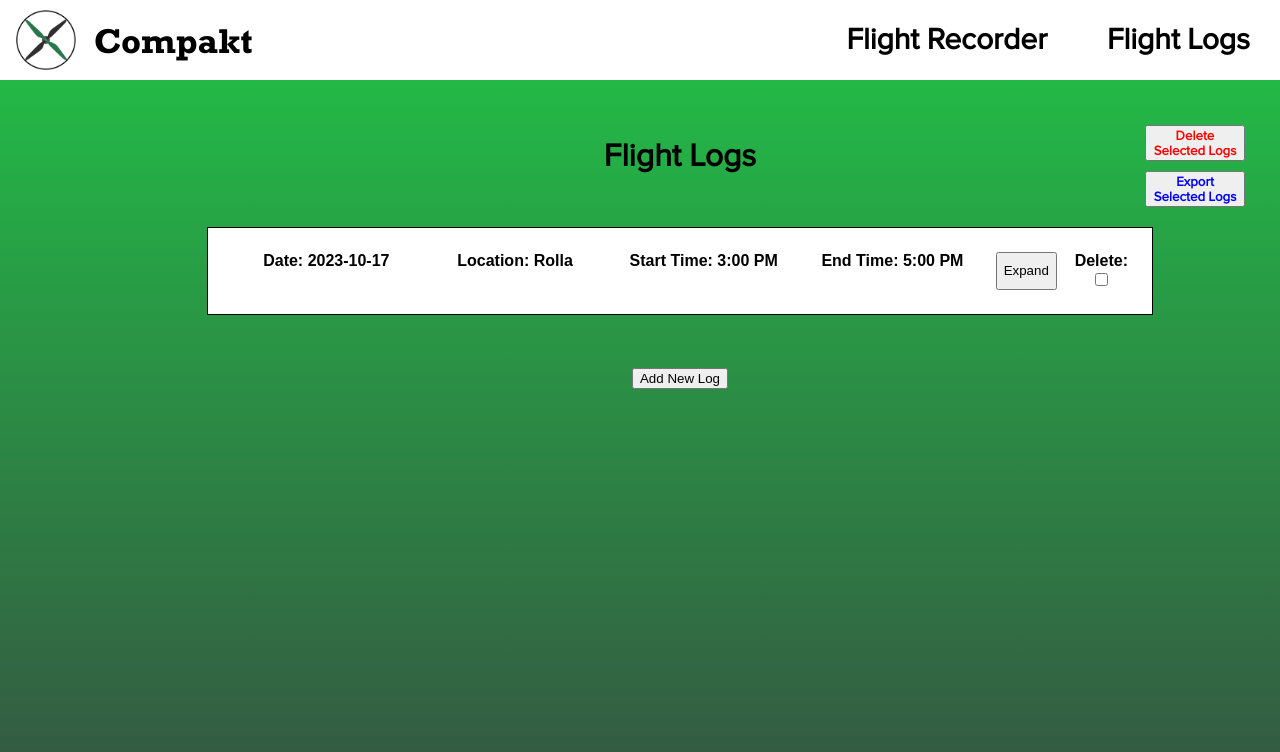
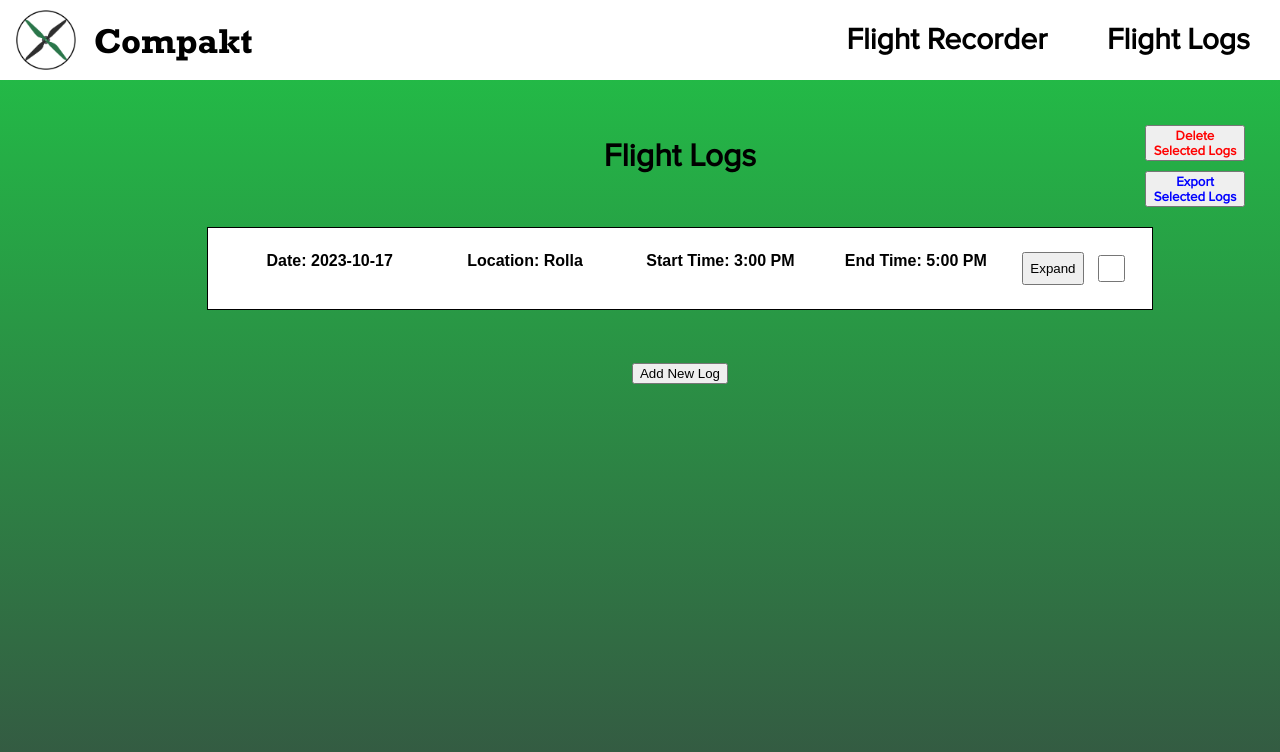
Before and after one commit to MissouriMRR/compakt, a SvelteKit app: page /logs in a window 1280 px wide. Shown: the top 752 px of the page. Built offline with nearby package versions, Linux system fonts and the light colour scheme.

Commit message:
made select checkbox a single button

```diff
--- a/src/lib/structs.ts
+++ b/src/lib/structs.ts
@@ -39,6 +39,5 @@ export interface FlightLog {
 
 export interface VisualProperties {
 	expanded: boolean,
-	deleteSelected: boolean,
-	exportSelected: boolean
+	selected: boolean,
 }
--- a/src/routes/logs/+page.svelte
+++ b/src/routes/logs/+page.svelte
@@ -5,8 +5,7 @@
 
 	const logVisualProps = {
 		expanded: false,
-		deleteSelected: false,
-		exportSelected: false
+		selected: false,
 	} as VisualProperties;
 
 	let flightLogs = [
@@ -61,7 +60,7 @@
 		const flightLogsNext = [];
 
 		for (const log of flightLogs) {
-			if (!log.vProps.deleteSelected) {
+			if (!log.vProps.selected) {
 				flightLogsNext.push({
 					...log,
 					index: flightLogsNext.length
@@ -76,7 +75,7 @@
 		const flightLogsExport = [];
 
 		for (const log of flightLogs) {
-			if (!log.vProps.exportSelected) continue;
+			if (!log.vProps.selected) continue;
 			const logEntry = {
 				...log,
 				index: flightLogsExport.length
@@ -118,11 +117,11 @@
 						<button on:click={() => toggleExpansion(i)} class="expand-button">
 							{log.vProps.expanded ? 'Collapse' : 'Expand'}
 						</button>
-						<div id="select">
-							<span id="deletion-checkbox"
-								>Delete: <br /><input type="checkbox" bind:checked={log.vProps.deleteSelected} /></span
-							>
-						</div>
+						<input
+							id="select-checkbox"
+							type="checkbox"
+							bind:checked={log.vProps.selected}
+						/>
 					</div>
 				</div>
 				{#if log.vProps.expanded}
@@ -139,7 +138,6 @@
 							<br />Gust Speed: {log.gustSpeed}<br />
 							<br />Humidity: {log.humidity}<br />
 							<br />Pilot ID: <br />
-							<br />Select for Export: <input type="checkbox" bind:checked={log.vProps.exportSelected} />
 						</span>
 					</div>
 				{/if}
@@ -184,9 +182,11 @@
 	.flight-log span {
 		flex: 1;
 	}
-	#deletion-checkbox {
+	#select-checkbox {
+		height: 2em;
 		margin-left: 2ch;
 		text-align: center;
+		width: 2em;
 	}
 	#logs-action-container {
 		right: 30px;
```
